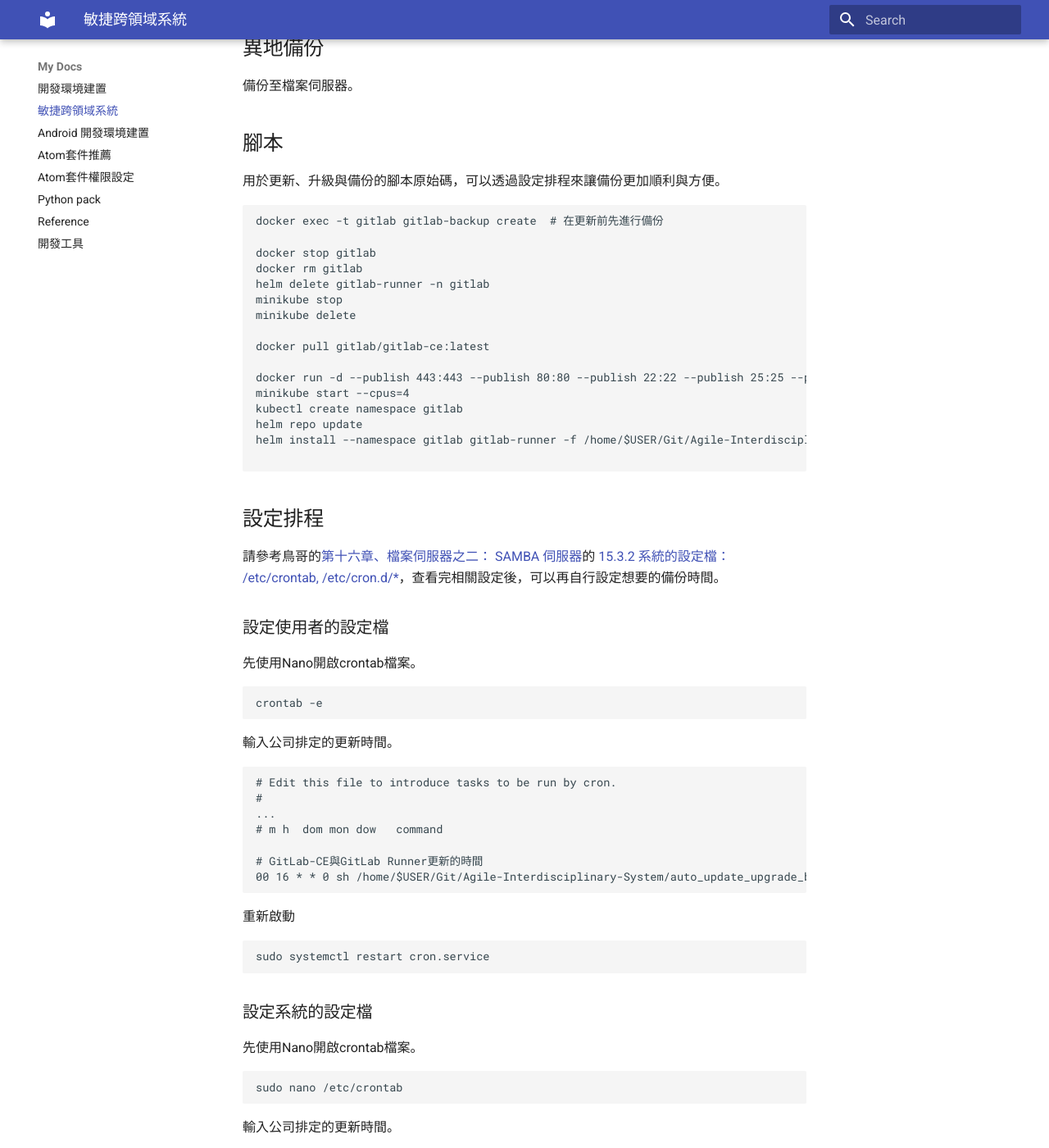
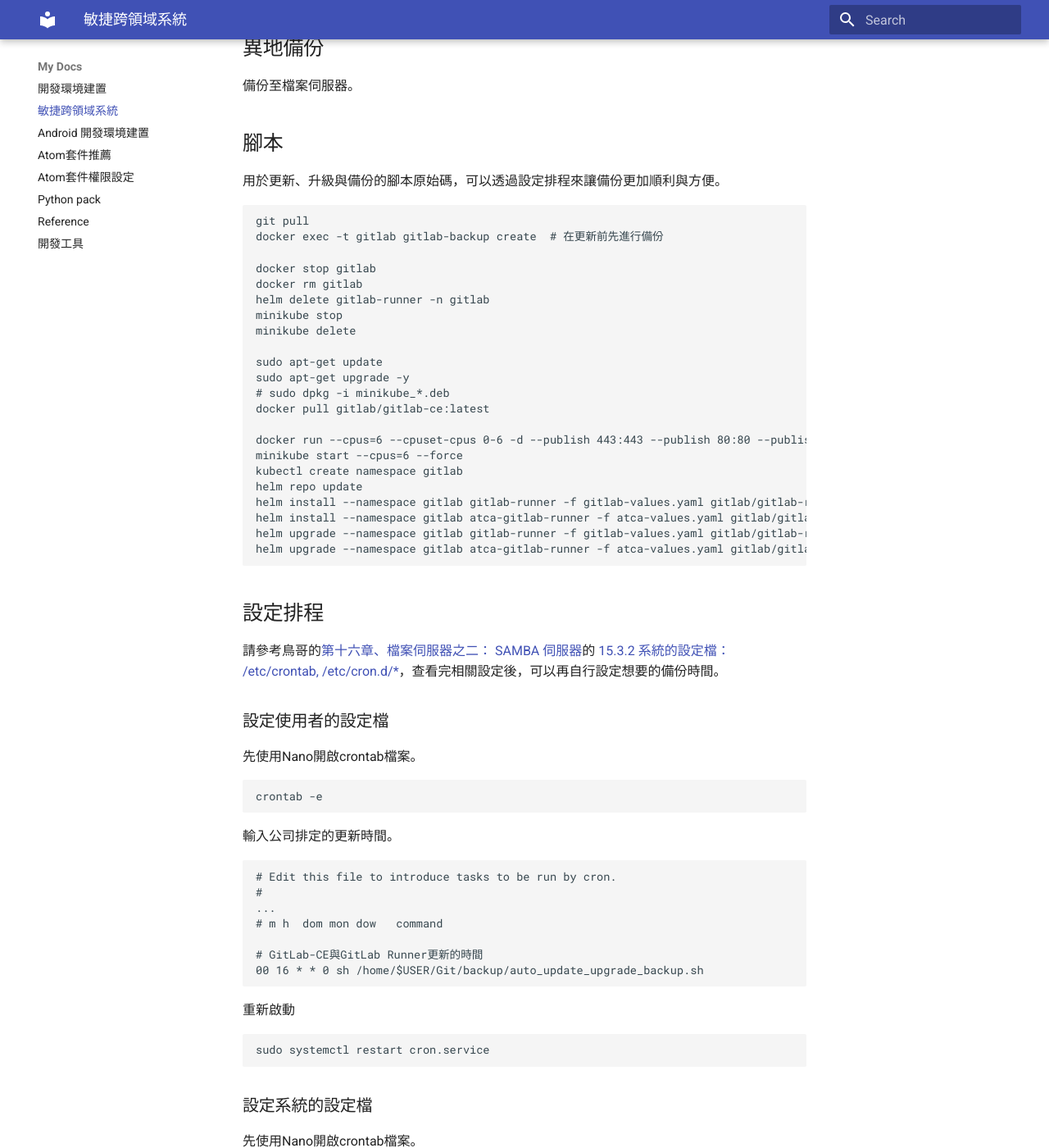
Before and after one commit to TSVS-Special-Topic-Group/Development-Environment-Build, an MkDocs documentation site: the page built from docs/agile-interdisciplinary-system.md, in a window 1280 px wide and 1400 px high, scrolled down 20863 px. Shown: the whole window at 82% size. Built offline with MkDocs 1.6.1 and Material for MkDocs 9.7.7, drawn with Linux system fonts in a browser that asks for light colours; some of the changed text lies outside the part shown.

Commit message:
更新說明與內容，可能會因為腳本沒有更新成功而要修改

````diff
--- a/docs/agile-interdisciplinary-system.md
+++ b/docs/agile-interdisciplinary-system.md
@@ -927,6 +927,7 @@
 用於更新、升級與備份的腳本原始碼，可以透過設定排程來讓備份更加順利與方便。
 
 ```shell
+git pull
 docker exec -t gitlab gitlab-backup create  # 在更新前先進行備份
 
 docker stop gitlab
@@ -935,14 +936,19 @@
 minikube stop
 minikube delete
 
+sudo apt-get update
+sudo apt-get upgrade -y
+# sudo dpkg -i minikube_*.deb
 docker pull gitlab/gitlab-ce:latest
 
-docker run -d --publish 443:443 --publish 80:80 --publish 22:22 --publish 25:25 --publish 465:465 --publish 587:587 --name gitlab --restart always --volume /var/lib/gitlab/config/:/etc/gitlab --volume /var/lib/gitlab/logs/:/var/log/gitlab --volume /var/lib/gitlab/data/:/var/opt/gitlab gitlab/gitlab-ce:latest
-minikube start --cpus=4
+docker run --cpus=6 --cpuset-cpus 0-6 -d --publish 443:443 --publish 80:80 --publish 22:22 --publish 25:25 --publish 465:465 --publish 587:587 --name gitlab --restart always --volume /var/lib/gitlab/config/:/etc/gitlab --volume /var/lib/gitlab/logs/:/var/log/gitlab --volume /var/lib/gitlab/data/:/var/opt/gitlab gitlab/gitlab-ce:latest
+minikube start --cpus=6 --force
 kubectl create namespace gitlab
 helm repo update
-helm install --namespace gitlab gitlab-runner -f /home/$USER/Git/Agile-Interdisciplinary-System/values.yaml gitlab/gitlab-runner
-
+helm install --namespace gitlab gitlab-runner -f gitlab-values.yaml gitlab/gitlab-runner
+helm install --namespace gitlab atca-gitlab-runner -f atca-values.yaml gitlab/gitlab-runner
+helm upgrade --namespace gitlab gitlab-runner -f gitlab-values.yaml gitlab/gitlab-runner
+helm upgrade --namespace gitlab atca-gitlab-runner -f atca-values.yaml gitlab/gitlab-runner
 ```
 
 ## 設定排程
@@ -964,7 +970,7 @@
 # m h  dom mon dow   command
 
 # GitLab-CE與GitLab Runner更新的時間
-00 16 * * 0 sh /home/$USER/Git/Agile-Interdisciplinary-System/auto_update_upgrade_backup.sh
+00 16 * * 0 sh /home/$USER/Git/backup/auto_update_upgrade_backup.sh
 ```
 
 重新啟動
@@ -992,8 +998,7 @@
 ...
 
 # GitLab-CE與GitLab Runner更新的時間
-* 5 * * 0 root sh /home/$USER/Git/backup/auto_update_upgrade_backup.sh >> /var/log/
-
+* 5 * * 0 root sh /home/$USER/Git/backup/auto_update_upgrade_backup.sh >> /var/log/auto_update_upgrade_backup.log
 ```
 
 重新啟動
````
